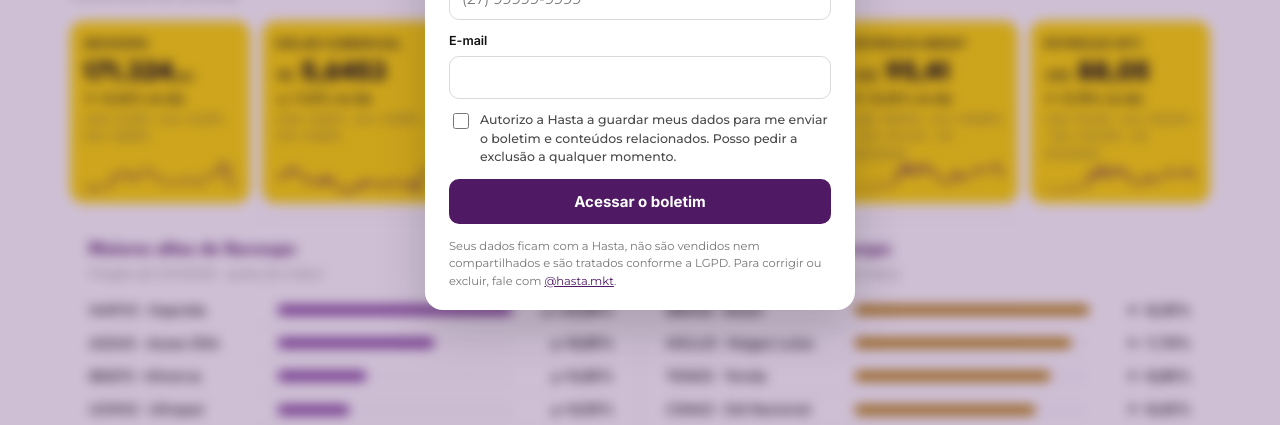
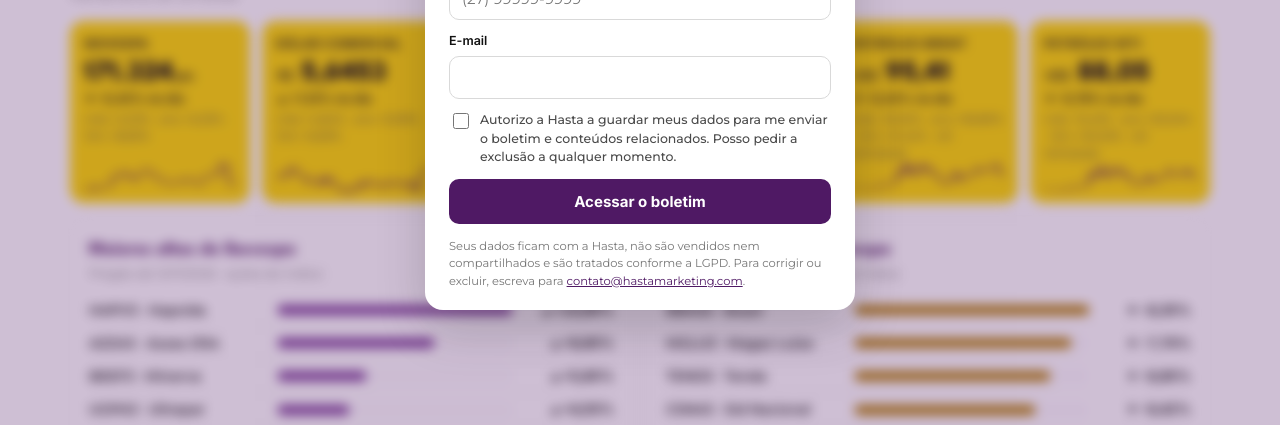
Before and after one commit to hastamkt/boletim-hasta, a plain HTML site: page index.html in a window 1280 px wide. Shown: the part 375-800 px from the top of the page. Drawn offline with nearby package versions, Linux system fonts and the light colour scheme; no server answers; a web font is replaced by a local one.

Commit message:
Contato LGPD: contato@hastamarketing.com
Co-Authored-By: Claude Opus 5.5 <noreply@anthropic.com>
Claude-Session: https://claude.ai/code/session_01PpKnE7mGotHd3LMhv7RuCU

```diff
--- a/index.html
+++ b/index.html
@@ -106,7 +106,7 @@
 
 <footer class="rodape"><div class="wrap rodape-in">
   <img src="assets/logo-hasta-dizeres.png" alt="hasta.mkt — Representação &amp; Marketing" class="logo-rodape" width="195" height="67">
-  <div class="rodape-links"><span>Boletim elaborado pela Hasta</span><a href="https://www.instagram.com/hasta.mkt" target="_blank" rel="noopener">@hasta.mkt</a><a href="https://hastamarketing.com" target="_top">hastamarketing.com</a></div>
+  <div class="rodape-links"><span>Boletim elaborado pela Hasta</span><a href="https://www.instagram.com/hasta.mkt" target="_blank" rel="noopener">@hasta.mkt</a><a href="mailto:contato@hastamarketing.com">contato@hastamarketing.com</a><a href="https://hastamarketing.com" target="_top">hastamarketing.com</a></div>
 </div></footer>
 
 <div id="tip" class="tip" role="tooltip" hidden></div>
@@ -124,7 +124,7 @@
     <label class="cad-check"><input type="checkbox" name="aceite" required> <span>Autorizo a Hasta a guardar meus dados para me enviar o boletim e conteúdos relacionados. Posso pedir a exclusão a qualquer momento.</span></label>
     <p class="cad-erro" id="cad-erro" role="alert"></p>
     <button type="submit" id="cad-btn">Acessar o boletim</button>
-    <p class="cad-lgpd">Seus dados ficam com a Hasta, não são vendidos nem compartilhados e são tratados conforme a LGPD. Para corrigir ou excluir, fale com <a href="https://www.instagram.com/hasta.mkt" target="_blank" rel="noopener">@hasta.mkt</a>.</p>
+    <p class="cad-lgpd">Seus dados ficam com a Hasta, não são vendidos nem compartilhados e são tratados conforme a LGPD. Para corrigir ou excluir, escreva para <a href="mailto:contato@hastamarketing.com">contato@hastamarketing.com</a>.</p>
   </form>
 </div>
 <script>
```
